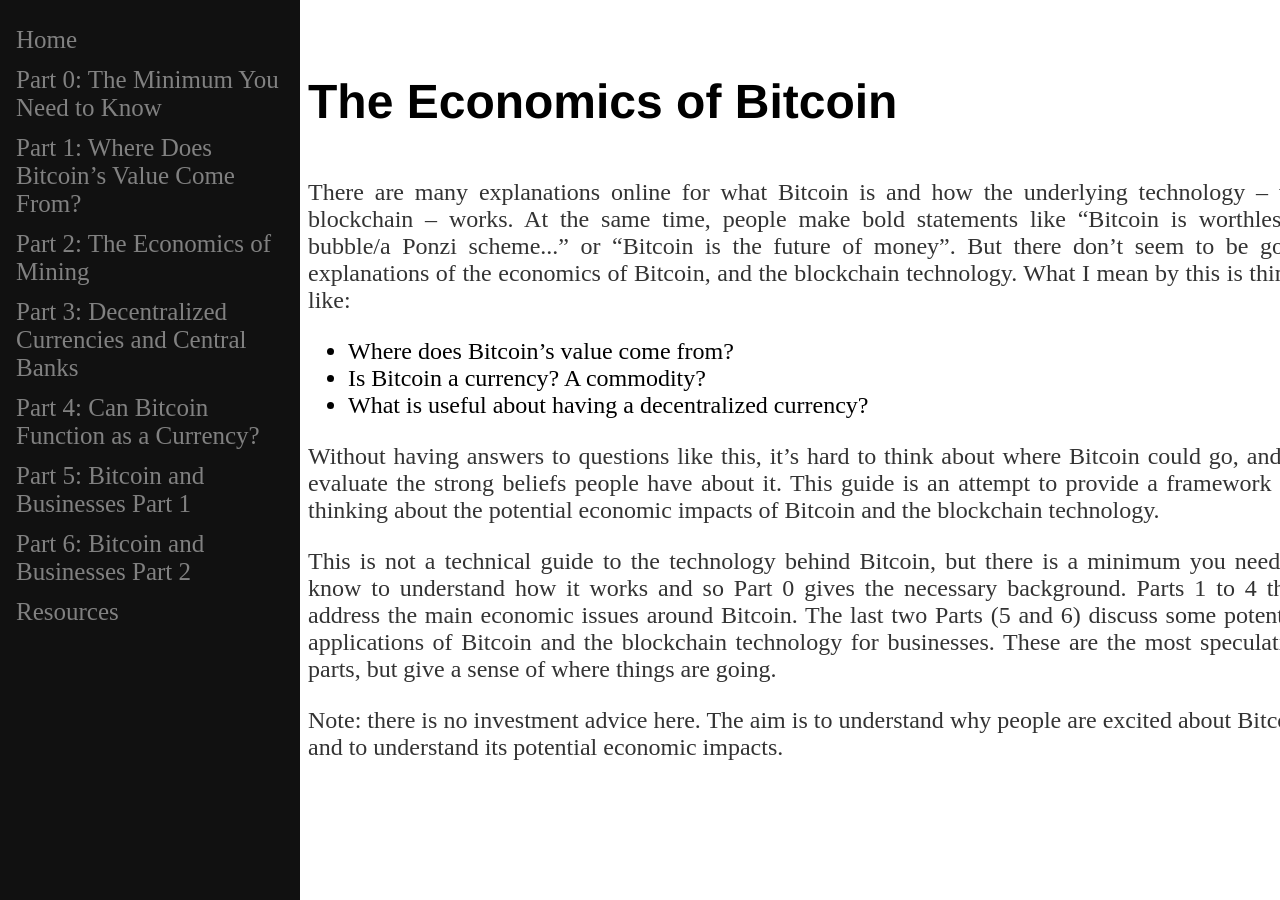
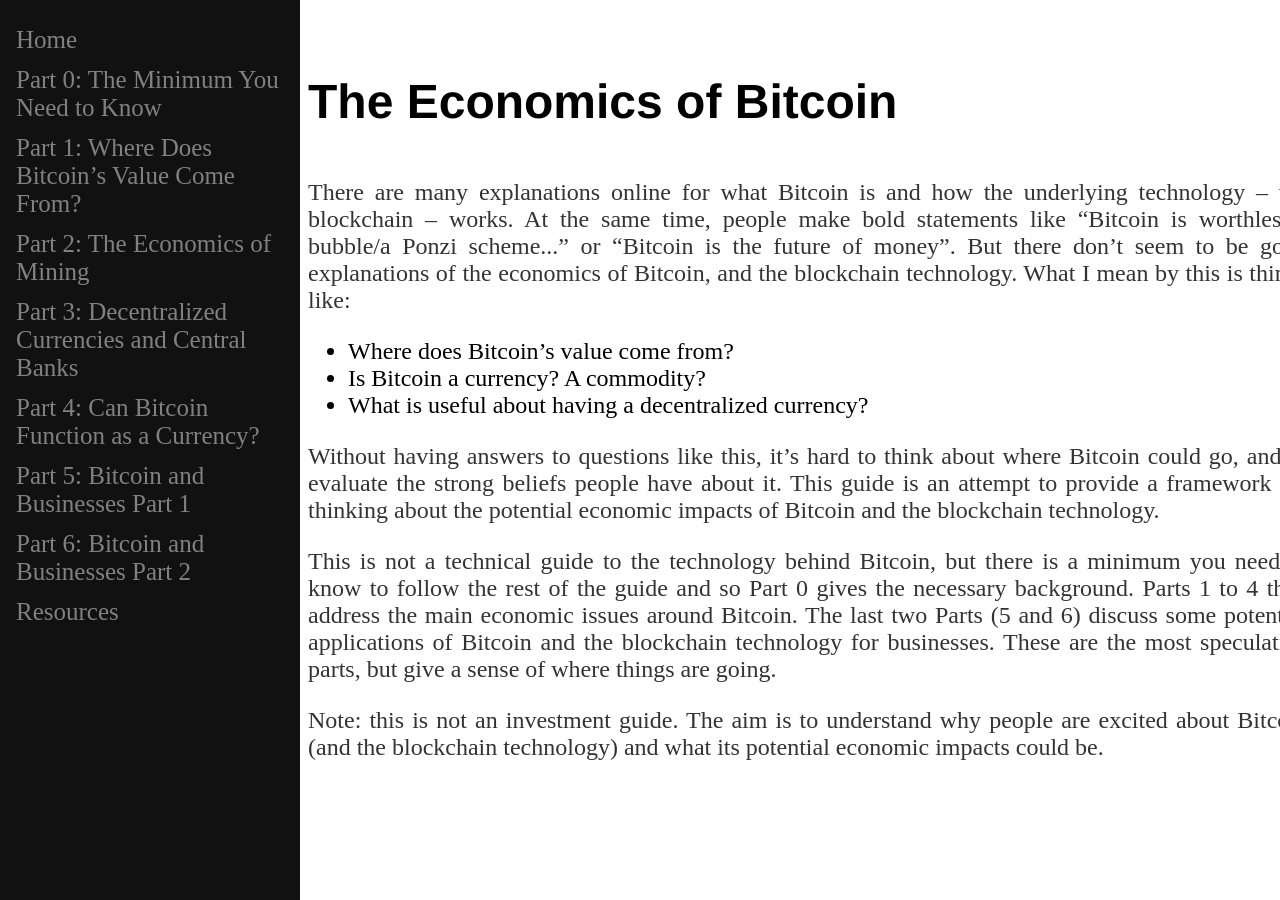
Before and after one commit to fylobc/fylobc.github.io, a Jekyll site: the page built from index.html, in a window 1280 px wide. Built offline with Jekyll 4.4.1, drawn with Linux system fonts in a browser that asks for light colours.

Commit message:
Edited index 2

```diff
--- a/index.html
+++ b/index.html
@@ -37,9 +37,9 @@
 
 	<p class="ex"><font size = 5>Without having answers to questions like this, it’s hard to think about where Bitcoin could go, and to evaluate the strong beliefs people have about it. This guide is an attempt to provide a framework for thinking about the potential economic impacts of Bitcoin and the blockchain technology.</p>
 
-	<p class="ex"><font size = 5>This is not a technical guide to the technology behind Bitcoin, but there is a minimum you need to know to understand how it works and so Part 0 gives the necessary background. Parts 1 to 4 then address the main economic issues around Bitcoin. The last two Parts (5 and 6) discuss some potential applications of Bitcoin and the blockchain technology for businesses. These are the most speculative parts, but give a sense of where things are going.</p>
+	<p class="ex"><font size = 5>This is not a technical guide to the technology behind Bitcoin, but there is a minimum you need to know to follow the rest of the guide and so Part 0 gives the necessary background. Parts 1 to 4 then address the main economic issues around Bitcoin. The last two Parts (5 and 6) discuss some potential applications of Bitcoin and the blockchain technology for businesses. These are the most speculative parts, but give a sense of where things are going.</p>
 
-	<p class="ex"><font size = 5>Note: there is no investment advice here. The aim is to understand why people are excited about Bitcoin and to understand its potential economic impacts.</p>
+	<p class="ex"><font size = 5>Note: this is not an investment guide. The aim is to understand why people are excited about Bitcoin (and the blockchain technology) and what its potential economic impacts could be.</p>
 
 
 <br2>
```
